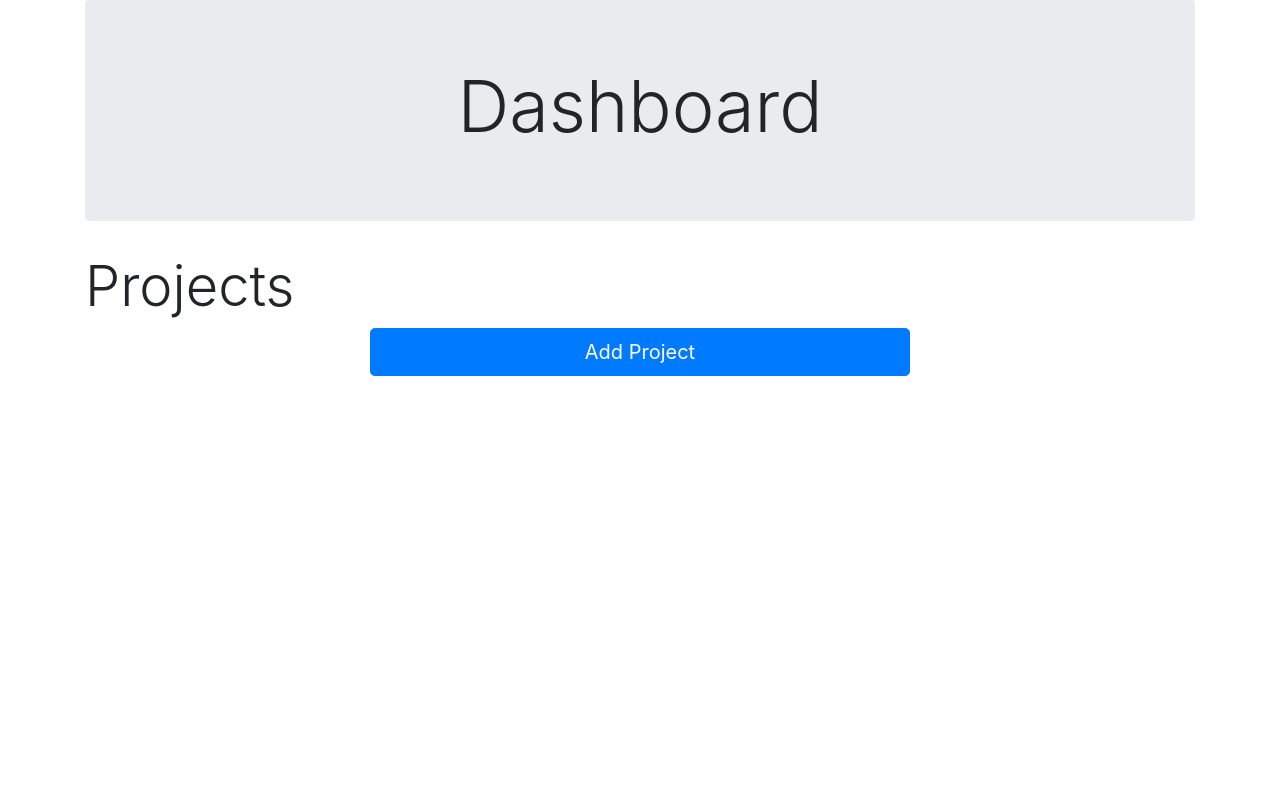
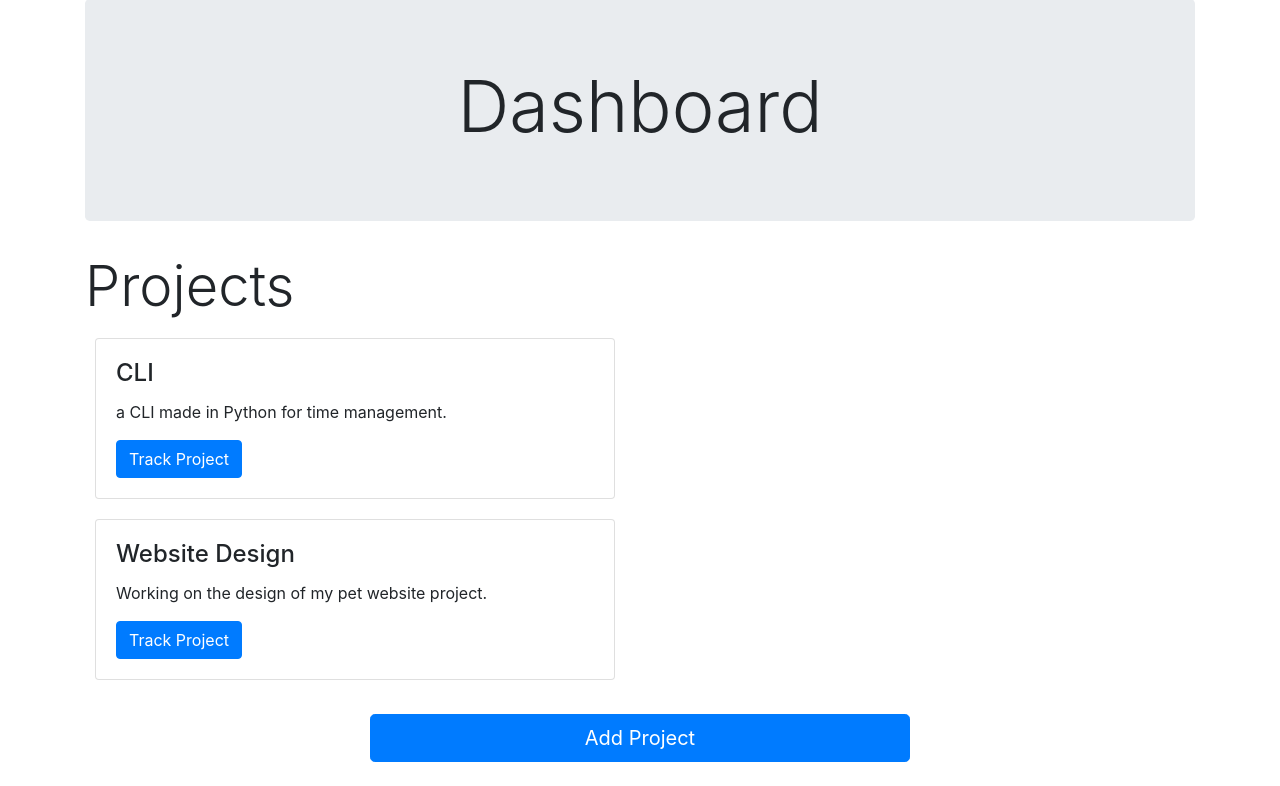
Before and after one commit to theletterandrew/timetracker, a Django app: page /manager/ in a window 1280 px wide. Shown: the part 99-885 px from the top of the page. Before the commit the page ends 475 px from the top, so only its background shows below. Run offline with Django 3.2, Linux system fonts and the light colour scheme; a user stored in the database is signed in; data comes from the database, SQL or seed files in the repository; both versions use the stored data as it was after the commit; some libraries are stand-ins or nearby versions.

Commit message:
Added Add Project Form
I added a project form, but it doesn't work yet and I don't know why.

```diff
--- a/accounts/static/accounts/style.css
+++ b/accounts/static/accounts/style.css
@@ -1,3 +1,8 @@
 header {
   margin:20px;
 }
+
+.card {
+  margin:10px;
+  padding:20px;
+}
--- a/timemanager/forms.py
+++ b/timemanager/forms.py
@@ -5,5 +5,3 @@ class ProjectForm(ModelForm):
     class Meta:
         model = Project
         fields = ['name', 'description']
-
-    form = ProjectForm()
--- a/timemanager/models.py
+++ b/timemanager/models.py
@@ -2,7 +2,7 @@ from django.db import models
 from django.contrib.auth.models import User
 
 class Project(models.Model):
-    user = models.OneToOneField(User, null=True)
+    user = models.ForeignKey(User, null=True, on_delete=models.CASCADE)
     name = models.CharField(max_length=20)
     description = models.CharField(max_length=100)
     pub_date = models.DateTimeField('date published', auto_now_add=True)
--- a/timemanager/templates/timemanager/add.html
+++ b/timemanager/templates/timemanager/add.html
@@ -4,4 +4,9 @@
 <div class="jumbotron">
   <h1 class="display-4">Add Project</h1>
 </div>
+<form method="post">
+  {% csrf_token %}
+  {{ form.as_p }}
+  <button type="submit">Add Project</button>
+</form>
 {% endblock %}
--- a/timemanager/templates/timemanager/manager.html
+++ b/timemanager/templates/timemanager/manager.html
@@ -1,16 +1,36 @@
 {% extends 'accounts/base.html' %}
+
 {% block content %}
 <div class="jumbotron">
   <h1 class="display-3 text-center">Dashboard</h1>
 </div>
 <div class="row">
-  <div class="col-6">
+  <div class="col-12">
     <h2 class = 'display-4'>Projects</h2>
   </div>
 </div>
+{% if projects %}
+{% for project in projects %}
+<div class="row">
+  <div class="col-6">
+    <div class="card">
+      <div class="card-block">
+        <h4 class="card-title">{{ project.name }}</h4>
+        <p class="card-text">{{ project.description }}</p>
+        <a href="#" class="btn btn-primary">Track Project</a>
+      </div>
+    </div>
+  </div>
+</div>
+{% endfor %}
+{% else %}
+<h3>You don't have any projects yet! Add a new project to get started.</h3>
+{% endif %}
+<br>
 <div class="row justify-content-md-center">
   <div class="col-6">
     <a href="{% url 'timemanager:add' %}" class="btn btn-lg btn-primary btn-block">Add Project</a>
   </div>
 </div>
+<br>
 {% endblock %}
--- a/timemanager/views.py
+++ b/timemanager/views.py
@@ -1,9 +1,22 @@
-from django.shortcuts import render
+from django.shortcuts import render, redirect
+from django.contrib.auth.models import User
+from .models import Project
+from timemanager.forms import ProjectForm
+
 
 def manager(request):
-    args = {'user': request.user}
+    projects = Project.objects.filter(user=request.user)
+    args = {'user': request.user, 'projects': projects}
     return render(request, 'timemanager/manager.html', args)
 
 def add(request):
-    args = {'user': request.user}
-    return render(request, 'timemanager/add.html', args)
+    if request.method == 'POST':
+        form = ProjectForm(request.POST, instance=request.user)
+
+        if form.is_valid():
+            form.save()
+            return redirect('timemanager:manager')
+    else:
+        form = ProjectForm(instance=request.user)
+        args = {'form': form}
+        return render(request, 'timemanager/add.html', args)
--- a/timetracker/settings.py
+++ b/timetracker/settings.py
@@ -127,13 +127,12 @@ MEDIA_URL = '/media/'
 
 MEDIA_ROOT = os.path.join(BASE_DIR, 'timetracker/media')
 
-LOGIN_REDIRECT_URL = '/accounts/dashboard/'
+LOGIN_REDIRECT_URL = '/manager/'
 
 LOGIN_URL = '/accounts/login/'
 
 LOGIN_EXEMPT_URLS = [
     r'^$',
-    r'^docs/$',
     r'^accounts/logout/$',
     r'^accounts/register/$',
     r'^accounts/reset-password/$',
```
Also changed, not shown: accounts/migrations/0005_auto_20171111_2005.py (added), accounts/migrations/0006_auto_20171112_1149.py (added), db.sqlite3, timemanager/migrations/0003_auto_20171111_2005.py (added), timemanager/migrations/0004_auto_20171112_1149.py (added).
